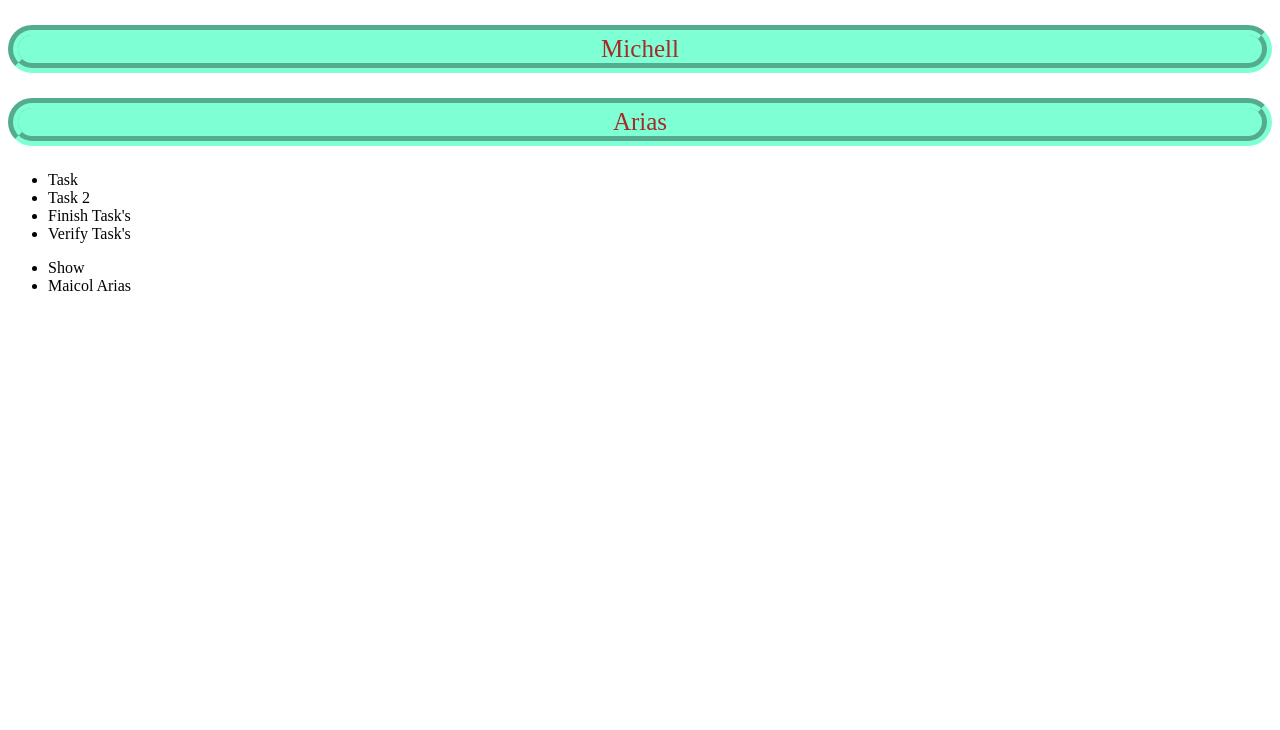
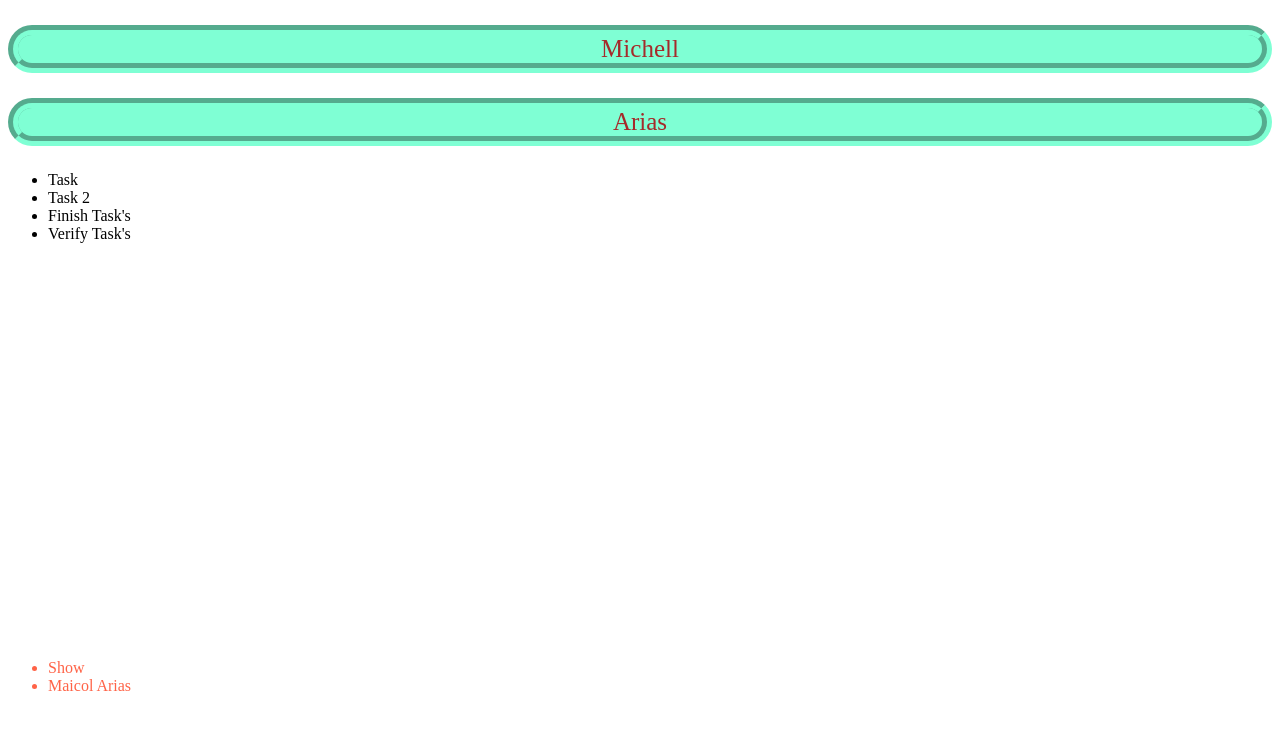
Before and after one commit to Michell179/GitTtest, a plain HTML site: page Home.html in a window 1280 px wide. Drawn offline with Linux system fonts and the light colour scheme.

Commit message:
modified stlyes

```diff
--- a/style.css
+++ b/style.css
@@ -10,3 +10,13 @@ p {
     background-color: aquamarine;
     border-color: aquamarine;
 }
+
+footer {
+    display: flex;
+    flex-direction:column;
+    color:tomato;
+    align-content:space-between;
+    justify-content: end;
+    margin-block-end: 20px;
+    margin-top: 400px;
+}
```
